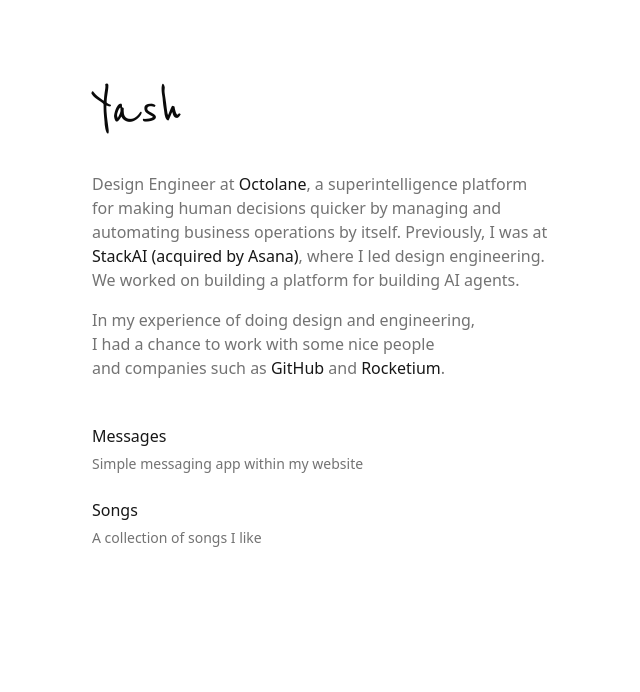
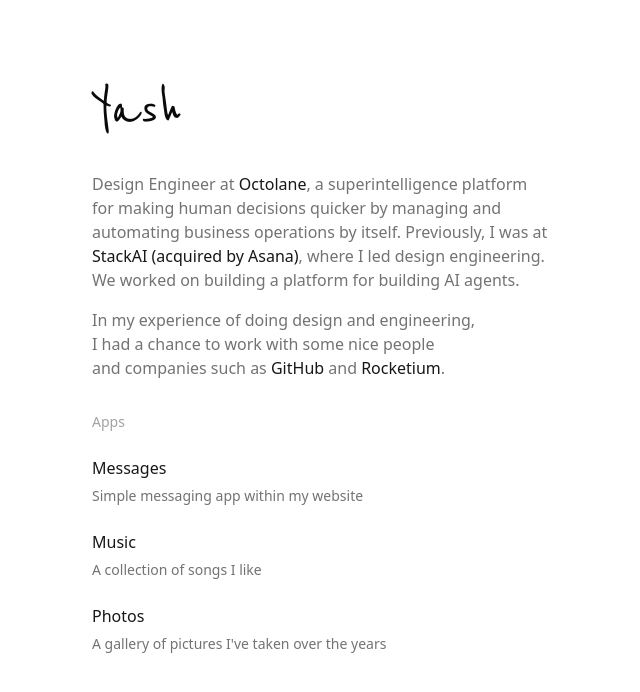
Before and after one commit to yashsehgal/personal-website, a Next.js app: page / in a window 1280 px wide. Shown: the top 692 px of the page, without its empty margins (0-640 px from the left). Built offline with nearby package versions, Linux system fonts and the light colour scheme; a web font is replaced by a local one.

Commit message:
Refactor HomeScreenAppsListSection to rename "Songs" to "Music" and add a new "Photos" app entry; update layout for improved presentation and spacing consistency.

```diff
--- a/screens/home/components/home-screen-about-summary-section.tsx
+++ b/screens/home/components/home-screen-about-summary-section.tsx
@@ -10,8 +10,8 @@ const COMPANY_LINKS: Record<string, string> = {
 export function HomeScreenAboutSummarySection() {
   return (
     <>
-      <header>
-        <h1 className="text-6xl font-medium px-3 font-handwriting">Yash</h1>
+      <header className="px-3">
+        <h1 className="text-6xl font-medium font-handwriting">Yash</h1>
       </header>
       <section className="space-y-4 w-xl text-balance px-3">
         <p className="text-base text-muted-foreground">
--- a/screens/home/components/home-screen-apps-list-section.tsx
+++ b/screens/home/components/home-screen-apps-list-section.tsx
@@ -7,16 +7,24 @@ const MICRO_APPS: { title: string; description: string; path: string }[] = [
     path: "/messages",
   },
   {
-    title: "Songs",
+    title: "Music",
     description: "A collection of songs I like",
-    path: "/songs",
+    path: "/music",
+  },
+  {
+    title: "Photos",
+    description: "A gallery of pictures I've taken over the years",
+    path: "/photos",
   },
 ];
 
 export function HomeScreenAppsListSection() {
   return (
-    <>
-      <section className="space-y-4 w-lg">
+    <section className="space-y-3">
+      <header className="px-3">
+        <h2 className="text-sm font-medium text-primary/40">Apps</h2>
+      </header>
+      <div className="space-y-4 w-lg">
         {MICRO_APPS.map((app, index) => {
           return (
             <Link key={index} href={app.path}>
@@ -29,7 +37,7 @@ export function HomeScreenAppsListSection() {
             </Link>
           );
         })}
-      </section>
-    </>
+      </div>
+    </section>
   );
 }
```
